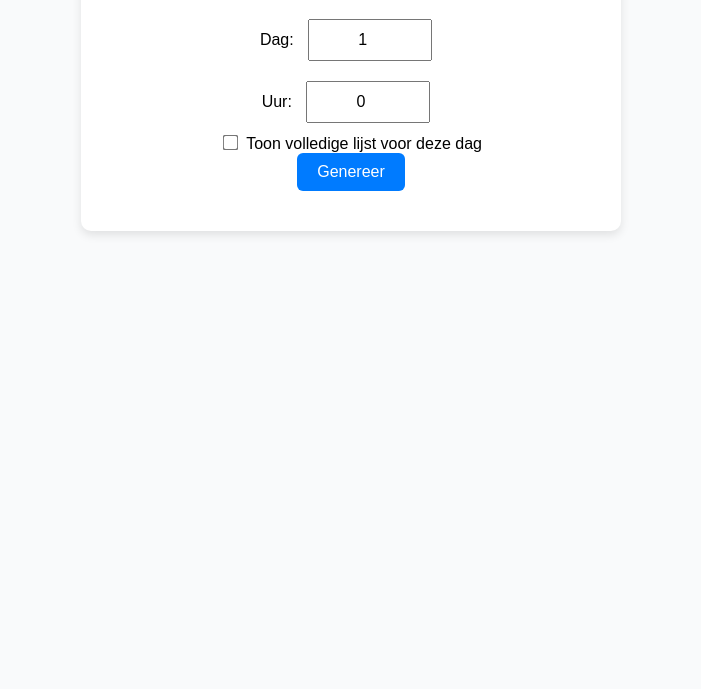
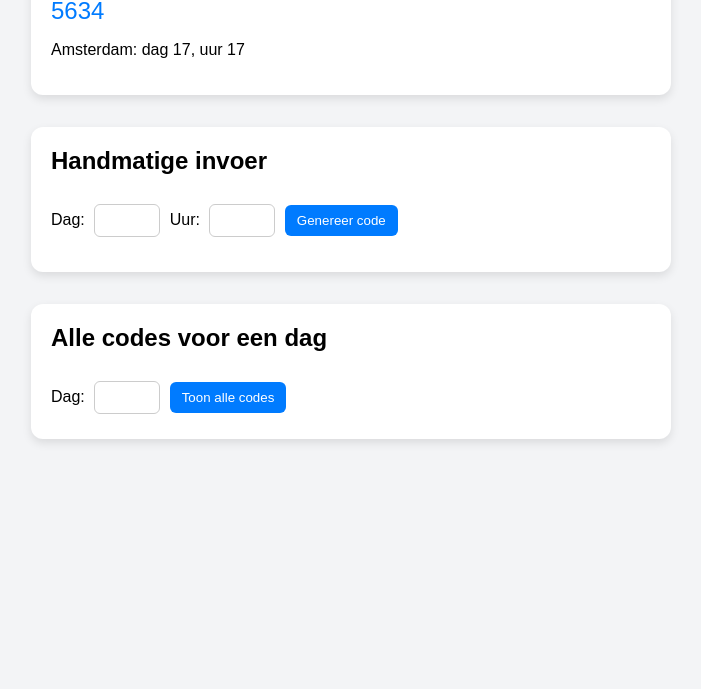
Before and after one commit to jp13012/Codegenerator, a plain HTML site: page app.html in a window 1280 px wide. Shown: the part 111-800 px from the top of the page, without its empty margins (289-990 px from the left). Drawn offline with Linux system fonts and the light colour scheme.

Commit message:
Update app.html

```diff
--- a/app.html
+++ b/app.html
@@ -2,108 +2,91 @@
 <!DOCTYPE html>
 <html lang="nl">
 <head>
-    <meta charset="UTF-8">
-    <meta name="viewport" content="width=device-width, initial-scale=1.0">
-    <title>Code Generator</title>
+  <meta charset="UTF-8" />
+  <title>Codegenerator</title>
   <style>
     body {
       font-family: Arial, sans-serif;
-            background-color: #f9fafb;
-            margin: 0;
-            padding: 2rem;
+      background-color: #f3f4f6;
       display: flex;
       flex-direction: column;
       align-items: center;
+      padding: 2rem;
     }
     .container {
       background: white;
       padding: 20px;
-            border-radius: 10px;
-            box-shadow: 0 4px 10px rgba(0,0,0,0.1);
-            width: 90%;
-            max-width: 500px;
-            text-align: center;
+      border-radius: 12px;
+      box-shadow: 0 4px 10px rgba(0, 0, 0, 0.1);
+      max-width: 600px;
+      width: 100%;
+      margin-bottom: 2rem;
     }
-        input[type="number"] {
-            padding: 10px;
-            margin: 10px;
-            width: 100px;
-            font-size: 1rem;
-            text-align: center;
+    h2 {
+      margin-top: 0;
     }
-        input[type="checkbox"] {
-            transform: scale(1.2);
-            margin-right: 5px;
+    input, select {
+      padding: 8px;
+      margin: 5px;
+      border-radius: 6px;
+      border: 1px solid #ccc;
     }
     button {
-            padding: 10px 20px;
-            font-size: 1rem;
+      padding: 8px 12px;
+      margin-top: 10px;
+      border: none;
       background-color: #007BFF;
       color: white;
-            border: none;
       border-radius: 6px;
       cursor: pointer;
     }
+    .code-display {
+      font-size: 1.5rem;
+      color: #007BFF;
+      margin-top: 10px;
+    }
     table {
+      margin-top: 10px;
       width: 100%;
       border-collapse: collapse;
-            margin-top: 20px;
     }
     th, td {
-            border: 1px solid #ccc;
-            padding: 8px;
-            font-size: 0.95rem;
+      border: 1px solid #ddd;
+      padding: 6px;
+      text-align: center;
     }
     th {
-            background-color: #007BFF;
-            color: white;
+      background-color: #f2f2f2;
     }
   </style>
 </head>
 <body>
   <div class="container">
-        <h2>Code Generator</h2>
-        <label>Dag: <input type="number" id="dag" min="1" max="31" value="1"></label><br>
-        <label>Uur: <input type="number" id="uur" min="0" max="23" value="0"></label><br>
-        <label><input type="checkbox" id="toonLijst"> Toon volledige lijst voor deze dag</label><br>
-        <button onclick="berekenCode()">Genereer</button>
+    <h2>Codegenerator - Huidige tijd</h2>
+    <div id="autoCode" class="code-display">...</div>
+    <p id="tijdinfo"></p>
+  </div>
 
-        <div id="resultaat" style="margin-top:20px; font-size:1.2rem;"></div>
-        <table id="lijstTabel" style="display:none;">
-            <thead><tr><th>Uur</th><th>Code</th></tr></thead>
-            <tbody id="lijstBody"></tbody>
-        </table>
+  <div class="container">
+    <h2>Handmatige invoer</h2>
+    <label for="dagInput">Dag:</label>
+    <input type="number" id="dagInput" min="1" max="31" />
+    <label for="uurInput">Uur:</label>
+    <input type="number" id="uurInput" min="0" max="23" />
+    <button onclick="toonCode()">Genereer code</button>
+    <div id="handmatigeCode" class="code-display"></div>
+  </div>
+
+  <div class="container">
+    <h2>Alle codes voor een dag</h2>
+    <label for="dagLijst">Dag:</label>
+    <input type="number" id="dagLijst" min="1" max="31" />
+    <button onclick="toonDagCodes()">Toon alle codes</button>
+    <div id="dagCodesTabel"></div>
   </div>
 
   <script>
-        function berekenCode() {
-            const dag = parseInt(document.getElementById("dag").value);
-            const uur = parseInt(document.getElementById("uur").value);
-            const toonLijst = document.getElementById("toonLijst").checked;
-
-            let resultaat = document.getElementById("resultaat");
-            let lijstTabel = document.getElementById("lijstTabel");
-            let lijstBody = document.getElementById("lijstBody");
-
-            resultaat.innerHTML = "";
-            lijstBody.innerHTML = "";
-            lijstTabel.style.display = "none";
-
-            if (!toonLijst && (!isFinite(dag) || !isFinite(uur))) return;
-
-            if (!toonLijst) {
-                let code = bereken(dag, uur);
-                resultaat.innerHTML = `<strong>Code:</strong> ${code}`;
-            } else {
-                for (let u = 0; u < 24; u++) {
-                    let code = bereken(dag, u);
-                    lijstBody.innerHTML += `<tr><td>${u}</td><td>${code}</td></tr>`;
-                }
-                lijstTabel.style.display = "table";
-            }
-        }
-
-        function bereken(dag, uur) {
+    function berekenCode(dag, uur) {
       let totaal = dag + uur + 2;
       let omgedraaid = totaal.toString().padStart(2, '0').split('').reverse().join('');
       let g2 = parseInt(omgedraaid[0]);
@@ -112,6 +95,43 @@
       let g4 = (g3 + 1) % 10;
       return `${g1}${g2}${g3}${g4}`;
     }
+
+    window.onload = function () {
+      const formatter = new Intl.DateTimeFormat('nl-NL', {
+        timeZone: 'Europe/Amsterdam',
+        day: 'numeric',
+        hour: 'numeric',
+        hour12: false
+      });
+      const parts = formatter.formatToParts(new Date());
+      const dag = parseInt(parts.find(p => p.type === 'day').value);
+      const uur = parseInt(parts.find(p => p.type === 'hour').value);
+      const code = berekenCode(dag, uur);
+      document.getElementById("autoCode").innerText = code;
+      document.getElementById("tijdinfo").innerText = `Amsterdam: dag ${dag}, uur ${uur}`;
+    };
+
+    function toonCode() {
+      const dag = parseInt(document.getElementById("dagInput").value);
+      const uur = parseInt(document.getElementById("uurInput").value);
+      if (!isNaN(dag) && !isNaN(uur)) {
+        const code = berekenCode(dag, uur);
+        document.getElementById("handmatigeCode").innerText = `Code: ${code}`;
+      }
+    }
+
+    function toonDagCodes() {
+      const dag = parseInt(document.getElementById("dagLijst").value);
+      if (!isNaN(dag)) {
+        let html = '<table><tr><th>Uur</th><th>Code</th></tr>';
+        for (let uur = 0; uur < 24; uur++) {
+          const code = berekenCode(dag, uur);
+          html += `<tr><td>${uur}</td><td>${code}</td></tr>`;
+        }
+        html += '</table>';
+        document.getElementById("dagCodesTabel").innerHTML = html;
+      }
+    }
   </script>
 </body>
 </html>
```
Lines whose indentation alone changed are shown as unchanged.
